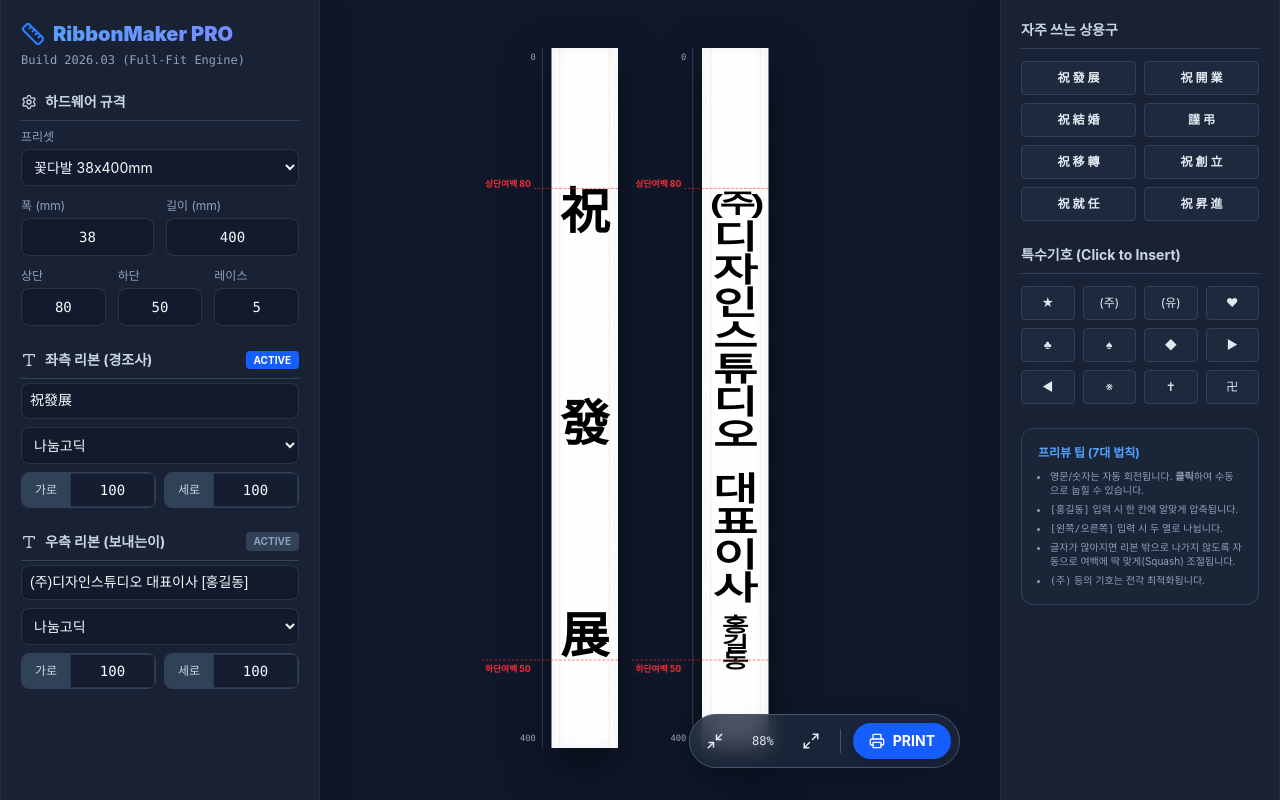
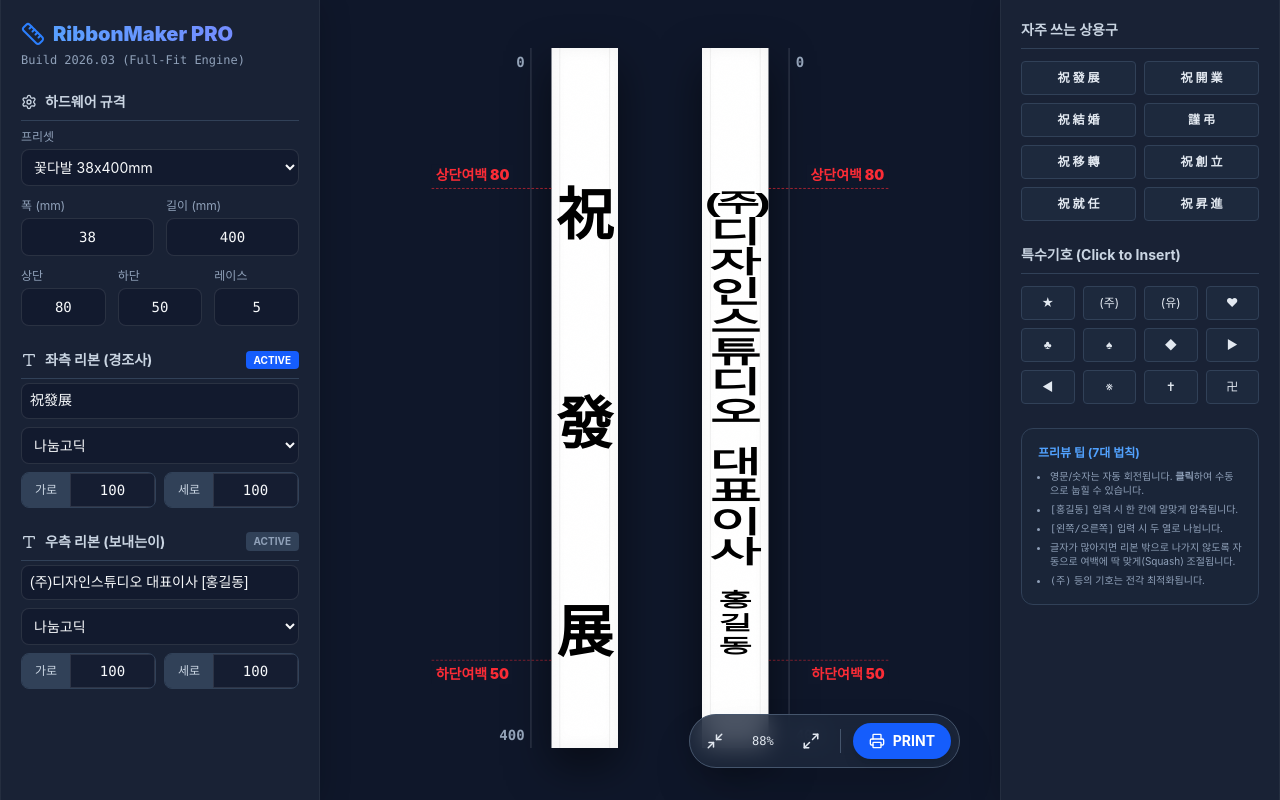
Before and after one commit to lilymagnc/ribbonprint, a React (Vite) app in the folder ribbon-web/: page / in a window 1280 px wide. Built offline with nearby package versions, Linux system fonts and the light colour scheme.

Commit message:
Refine: Bracketed text 65% reduction and spacing

```diff
--- a/ribbon-web/index.html
+++ b/ribbon-web/index.html
@@ -1,13 +1,16 @@
 <!doctype html>
 <html lang="en">
+
 <head>
   <meta charset="UTF-8" />
   <link rel="icon" type="image/svg+xml" href="/favicon.svg" />
   <meta name="viewport" content="width=device-width, initial-scale=1.0" />
   <title>ribbon-web</title>
 </head>
+
 <body>
   <div id="root"></div>
   <script type="module" src="/src/main.tsx"></script>
 </body>
+
 </html>
--- a/ribbon-web/src/App.tsx
+++ b/ribbon-web/src/App.tsx
@@ -116,18 +116,20 @@
   rotatedIds: Set<string>;
   onCharClick: (id: string) => void;
   scaleRatio: number; // rendering scale
+  zoom: number;      // current zoom level to compensate UI scale
+  side?: 'left' | 'right';
 }
 
 const RibbonCanvas = ({
   text, font, ratioX, ratioY, width, lace, length, marginTop, marginBottom,
-  rotatedIds, onCharClick, scaleRatio
+  rotatedIds, onCharClick, scaleRatio, zoom, side = 'left'
 }: RibbonCanvasProps) => {
   // Parse lines
   const lines = text.split('\n').filter(l => l.trim() !== '');
 
   // Base font size exactly matches the ribbon printable width in pixels
   const printableWidthPX = Math.max(10, width - (lace * 2)) * scaleRatio;
-  const baseFontSizePX = printableWidthPX; // 100% fill always
+  const baseFontSizePX = printableWidthPX * 1.15; // Visual 100% Fill (accounts for font margins)
 
   const scaleXObj = ratioX / 100;
   const scaleYObj = ratioY / 100;
@@ -144,26 +146,66 @@
         height: `${length * scaleRatio}px`,
       }}
     >
-      {/* Visual Ruler Outside the Ribbon (Left side) */}
-      <div className="absolute -left-[50px] top-0 bottom-0 w-[40px] flex flex-col justify-between items-end text-[10px] text-gray-400 font-mono py-1 pr-2 z-10 pointer-events-none">
-        <span>0</span>
-        <div className="w-[1px] h-full bg-gray-500/50 absolute right-0 top-0 bottom-0"></div>
-        <span>{length}</span>
+      {/* Visual Ruler Outside the Ribbon */}
+      <div
+        className={cn(
+          "absolute top-0 bottom-0 flex flex-col justify-between font-mono py-1 z-10 pointer-events-none",
+          side === 'left' ? "items-end pr-2" : "items-start pl-2"
+        )}
+        style={{
+          width: `${60 / zoom}px`,
+          [side === 'left' ? 'right' : 'left']: '100%',
+          [side === 'left' ? 'marginRight' : 'marginLeft']: `${20 / zoom}px`
+        }}
+      >
+        <span style={{ transform: `scale(${1/zoom})`, transformOrigin: side === 'left' ? 'right top' : 'left top', fontSize: '14px', color: '#94a3b8', fontWeight: 'bold' }}>0</span>
+        <div style={{ width: `${1/zoom}px` }} className={cn("h-full bg-gray-500/50 absolute top-0 bottom-0", side === 'left' ? "right-0" : "left-0")}></div>
+        <span style={{ transform: `scale(${1/zoom})`, transformOrigin: side === 'left' ? 'right bottom' : 'left bottom', fontSize: '14px', color: '#94a3b8', fontWeight: 'bold' }}>{length}</span>
       </div>
 
-      {/* Margins Indicators Outside the Ribbon (Left side extension) */}
+      {/* Margins Indicators Outside the Ribbon */}
       <div
-        className="absolute -left-[80px] right-0 border-t border-dashed border-red-500/70 z-20 pointer-events-none"
-        style={{ top: `${marginTop * scaleRatio}px` }}
+        className={cn("absolute border-red-500/70 z-20 pointer-events-none", side === 'left' ? "right-full" : "left-full")}
+        style={{
+          top: `${marginTop * scaleRatio}px`,
+          borderTopWidth: `${1/zoom}px`,
+          borderTopStyle: 'dashed',
+          width: `${120 / zoom}px`, // Constant line length on screen
+          [side === 'left' ? 'marginRight' : 'marginLeft']: '0px'
+        }}
       >
-        <span className="absolute -top-[0.8rem] left-0 text-[10px] text-red-500 font-bold bg-[#0f172a] px-1 whitespace-nowrap">상단여백 {marginTop}</span>
+        <span
+          className={cn("absolute text-[14px] text-red-500 font-black bg-[#0f172a] px-1 whitespace-nowrap", side === 'left' ? "left-0" : "right-0")}
+          style={{
+            transform: `scale(${1/zoom})`,
+            transformOrigin: side === 'left' ? 'left bottom' : 'right bottom',
+            bottom: `${0.3/zoom}rem`
+          }}
+        >
+          상단여백 {marginTop}
+        </span>
       </div>
 
       <div
-        className="absolute -left-[80px] right-0 border-b border-dashed border-red-500/70 z-20 pointer-events-none"
-        style={{ bottom: `${marginBottom * scaleRatio}px` }}
+        className={cn("absolute border-red-500/70 z-20 pointer-events-none", side === 'left' ? "right-full" : "left-full")}
+        style={{
+          bottom: `${marginBottom * scaleRatio}px`,
+          borderBottomWidth: `${1/zoom}px`,
+          borderBottomStyle: 'dashed',
+          width: `${120 / zoom}px`, // Constant line length on screen
+          [side === 'left' ? 'marginRight' : 'marginLeft']: '0px'
+        }}
       >
-        <span className="absolute top-[0.2rem] left-0 text-[10px] text-red-500 font-bold bg-[#0f172a] px-1 whitespace-nowrap">하단여백 {marginBottom}</span>
+        <span
+          className={cn("absolute text-[14px] text-red-500 font-black bg-[#0f172a] px-1 whitespace-nowrap", side === 'left' ? "left-0" : "right-0")}
+          style={{
+            transform: `scale(${1/zoom})`,
+            transformOrigin: side === 'left' ? 'left top' : 'right top',
+            top: `${0.3/zoom}rem`
+          }}
+        >
+          하단여백 {marginBottom}
+        </span>
       </div>
 
       {/* Ribbon Body */}
@@ -195,6 +237,18 @@
             // Mathematically calculate required height (Full Fit logic)
             const requiredHeight = nodes.reduce((sum, n) => {
                if (n.type === 'space') return sum + (actualFontSize * 0.65);
+
+               // Add buffer spacing for bracketed/split nodes (Law 2 & 3)
+               const nodeSpacing = (n.type === 'bracket' || n.type === 'split') ? (actualFontSize * 0.5) : 0;
+
+               if (n.type === 'split') {
+                 const leftL = n.leftContent?.length || 0;
+                 const rightL = n.rightContent?.length || 0;
+                 return sum + (Math.max(leftL, rightL) * actualFontSize * 0.65) + nodeSpacing;
+               }
+               if (n.type === 'bracket') {
+                 return sum + (n.content.length * actualFontSize * 0.65) + nodeSpacing;
+               }
                return sum + actualFontSize;
             }, 0);
 
@@ -227,29 +281,62 @@
                   // Law 4: Fullwidth
                   if (node.type === 'fullwidth') {
                     return (
-                      <div key={node.id} className="flex justify-center items-center shrink-0" style={{ height: nodeH, width: nodeW }}>
-                        <span style={{ fontSize: `${nodeH * 0.8}px`, transform: `scaleX(${fontScaleX})`, letterSpacing: '-0.1em' }}>{node.content}</span>
+                      <div key={node.id} className="flex justify-center items-center shrink-0" style={{ height: actualFontSize, width: nodeW }}>
+                        <span style={{ fontSize: `${actualFontSize * 0.85}px`, transform: `scaleX(${fontScaleX})`, display: 'inline-block', letterSpacing: '-0.1em' }}>{node.content}</span>
                       </div>
                     );
                   }
 
-                  // Law 2: Bracket Compression
+                  // Law 2: Special Bracket Multi-line (e.g. [HongGilDong])
                   if (node.type === 'bracket') {
+                    const chars = node.content.split('');
+                    const blockHeight = chars.length * actualFontSize * 0.65;
+
                     return (
-                      <div key={node.id} className="flex flex-col items-center justify-center shrink-0 leading-none" style={{ height: nodeH, width: nodeW }}>
-                        {node.content.split('').map((c, i) => (
-                           <span key={i} style={{ fontSize: `${nodeH * 0.6}px`, transform: `scaleX(${fontScaleX})`, lineHeight: 0.9 }}>{c}</span>
+                      <div key={node.id} className={cn("flex flex-col items-center shrink-0 leading-none py-2", chars.length > 1 ? "justify-between" : "justify-center")} style={{ height: blockHeight + (actualFontSize * 0.5), width: nodeW }}>
+                        {chars.map((c, i) => (
+                           <span key={i} style={{
+                             fontSize: `${nodeW * 0.65}px`, // 65% reduction as requested
+                             lineHeight: 1,
+                             display: 'inline-block',
+                             fontWeight: 'bold'
+                           }}>{c}</span>
                         ))}
                       </div>
                     );
                   }
 
-                  // Law 3: Split Columns
+                  // Law 3: Split Columns (Parallel vertical stacks)
                   if (node.type === 'split') {
+                    const leftChars = node.leftContent?.split('') || [];
+                    const rightChars = node.rightContent?.split('') || [];
+                    const maxLen = Math.max(leftChars.length, rightChars.length);
+                    const blockHeight = maxLen * actualFontSize * 0.65;
+
                     return (
-                      <div key={node.id} className="flex flex-row items-center justify-center gap-1 shrink-0" style={{ height: nodeH, width: nodeW }}>
-                         <span style={{ fontSize: `${nodeH * 0.6}px`, transform: `scaleX(${fontScaleX})` }}>{node.leftContent}</span>
-                         <span style={{ fontSize: `${nodeH * 0.6}px`, transform: `scaleX(${fontScaleX})` }}>{node.rightContent}</span>
+                      <div key={node.id} className="flex flex-row items-center justify-center shrink-0 py-2" style={{ height: blockHeight + (actualFontSize * 0.5), width: nodeW }}>
+                         <div className={cn("flex flex-col items-center h-full flex-1", leftChars.length > 1 ? "justify-between" : "justify-center")}>
+                           {leftChars.map((char, i) => (
+                             <div key={i} className="flex items-center justify-center shrink-0" style={{ height: blockHeight / maxLen, width: '100%' }}>
+                               <span style={{
+                                 fontSize: `${nodeW * 0.65 * 0.45}px`, // 65% of half width
+                                 display: 'inline-block',
+                                 lineHeight: 1
+                               }}>{char}</span>
+                             </div>
+                           ))}
+                         </div>
+                         <div className={cn("flex flex-col items-center h-full flex-1", rightChars.length > 1 ? "justify-between" : "justify-center")}>
+                           {rightChars.map((char, i) => (
+                             <div key={i} className="flex items-center justify-center shrink-0" style={{ height: blockHeight / maxLen, width: '100%' }}>
+                               <span style={{
+                                 fontSize: `${nodeW * 0.65 * 0.45}px`, // 65% of half width
+                                 display: 'inline-block',
+                                 lineHeight: 1
+                               }}>{char}</span>
+                             </div>
+                           ))}
+                         </div>
                       </div>
                     );
                   }
@@ -484,13 +571,13 @@
             text={leftText} font={leftFont} ratioX={leftRatioX} ratioY={leftRatioY} lace={lace}
             width={width} length={length} marginTop={marginTop} marginBottom={marginBottom}
             rotatedIds={leftRotated} onCharClick={(id) => toggleRotation(id, 'left')}
-            scaleRatio={2} // Actual size * 2 for better resolution
+            scaleRatio={2} zoom={zoom} side="left"
           />
           <RibbonCanvas
             text={rightText} font={rightFont} ratioX={rightRatioX} ratioY={rightRatioY} lace={lace}
             width={width} length={length} marginTop={marginTop} marginBottom={marginBottom}
             rotatedIds={rightRotated} onCharClick={(id) => toggleRotation(id, 'right')}
-            scaleRatio={2} // Actual size * 2 for better resolution
+            scaleRatio={2} zoom={zoom} side="right"
           />
         </div>
 
```
Lines whose indentation alone changed are shown as unchanged.
